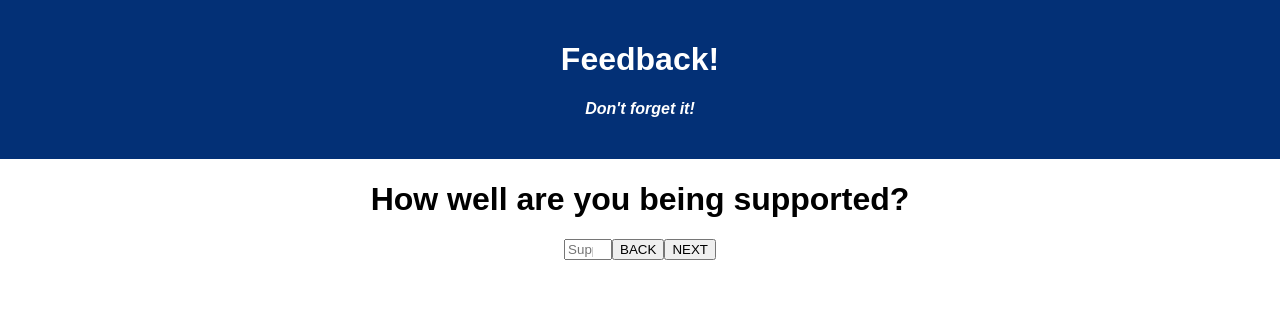
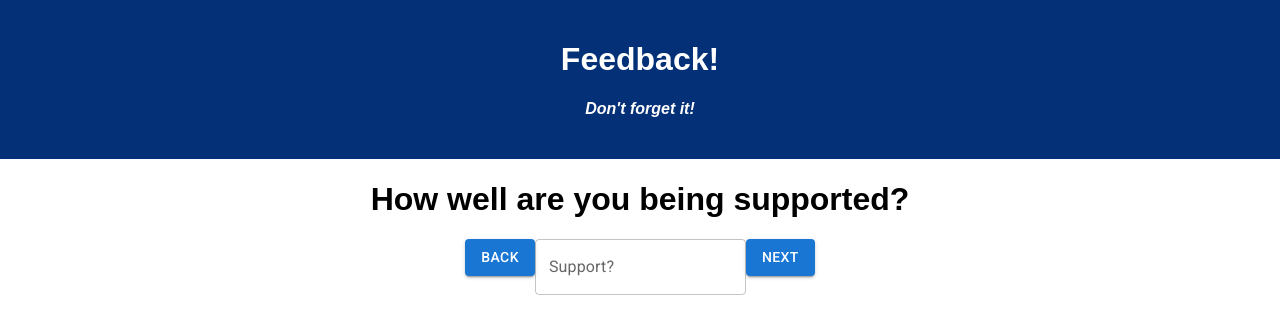
Before and after one commit to IsiahSmith/weekend-redux-feedback-loop, a React (Create React App) app: page /#/support in a window 1280 px wide. Shown: the top 334 px of the page. Built offline with nearby package versions, Linux system fonts and the light colour scheme.

Commit message:
added button and input css with mui

```diff
--- a/src/components/Comments/Comments.jsx
+++ b/src/components/Comments/Comments.jsx
@@ -2,6 +2,8 @@ import { useState } from 'react';
 import { useDispatch, useSelector } from 'react-redux';
 import { useHistory } from 'react-router-dom';
 import Header from '../Header/Header';
+import Button from '@mui/material/Button';
+import TextField from '@mui/material/TextField';
 
 function Comments() {
     const feedback = useSelector(store => store.feedbackReducer)
@@ -26,14 +28,17 @@ function Comments() {
         <>
             <Header />
             <h1>Any comments you want to leave?</h1>
-            <input
+            <Button variant="contained" color="primary" onClick={goBack}>BACK</Button>
+            <TextField
+                variant="outlined"
+                id="Outlined-basic"
+                color="primary"
                 type="text"
                 value={comments}
-                placeholder="Comments"
+                label="Comments"
                 onChange={(event) => setComments(event.target.value)}
             />
-            <button onClick={goBack}>BACK</button>
-            <button onClick={handleSubmit}>NEXT</button>
+            <Button variant="contained" color="primary" onClick={handleSubmit}>NEXT</Button>
         </>
     )
 }
--- a/src/components/Feeling/Feeling.jsx
+++ b/src/components/Feeling/Feeling.jsx
@@ -37,7 +37,6 @@ function Feeling() {
                 type="number"
                 max="5"
                 min="1"
-                required
                 value={feeling}
                 label="feeling?"
                 onChange={(event) => setFeeling(event.target.value)}
--- a/src/components/Review/Review.jsx
+++ b/src/components/Review/Review.jsx
@@ -1,6 +1,8 @@
 import { useSelector, useDispatch } from 'react-redux';
 import { useHistory } from 'react-router-dom';
 import axios from 'axios';
+import Button from '@mui/material/Button';
+import TextField from '@mui/material/TextField';
 
 function Review() {
     const feedback = useSelector(store => store.feedbackReducer)
@@ -35,8 +37,8 @@ function Review() {
             <h3>Support: {feedback.support}</h3>
             <h3>Comments: {feedback.comments}</h3>
         </div>
-        <button onClick={goBack}>BACK</button>
-        <button onClick={handleSubmit}>SUBMIT</button>
+        <Button variant="contained" color="primary" onClick={goBack}>BACK</Button>
+        <Button variant="contained" color="primary" onClick={handleSubmit}>SUBMIT</Button>
         </>
     )
 }
--- a/src/components/Submitted/Submitted.jsx
+++ b/src/components/Submitted/Submitted.jsx
@@ -1,4 +1,5 @@
 import { useHistory } from "react-router";
+import Button from '@mui/material/Button';
 
 function Submitted() {
     const history = useHistory();
@@ -12,7 +13,7 @@ function Submitted() {
             <header>Feedback!</header>
             <div>
                 <h1>Thank You!</h1>
-                <button onClick={handleSubmit}>Leave New Feedback</button>
+                <Button variant="contained" color="primary" onClick={handleSubmit}>Leave New Feedback</Button>
             </div>
         </>
     )
--- a/src/components/Support/Support.jsx
+++ b/src/components/Support/Support.jsx
@@ -2,6 +2,8 @@ import { useState } from 'react';
 import { useDispatch, useSelector } from 'react-redux';
 import { useHistory } from 'react-router-dom';
 import Header from '../Header/Header';
+import Button from '@mui/material/Button';
+import TextField from '@mui/material/TextField';
 
 function Support() {
     const feedback = useSelector(store => store.feedbackReducer)
@@ -32,16 +34,19 @@ function Support() {
         <>
             <Header />
             <h1>How well are you being supported?</h1>
-            <input
+            <Button variant="contained" color="primary" onClick={goBack}>BACK</Button>
+            <TextField
+                variant="outlined"
+                id="Outlined-basic"
+                color="primary"
                 type="number"
                 max="5"
                 min="1"
                 value={support}
-                placeholder="Support?"
+                label="Support?"
                 onChange={(event) => setSupport(event.target.value)}
             />
-            <button onClick={goBack}>BACK</button>
-            <button onClick={handleSubmit}>NEXT</button>
+            <Button variant="contained" color="primary" onClick={handleSubmit}>NEXT</Button>
         </>
     )
 }
--- a/src/components/Understanding/Understanding.jsx
+++ b/src/components/Understanding/Understanding.jsx
@@ -2,6 +2,8 @@ import { useState } from 'react';
 import { useDispatch, useSelector } from 'react-redux';
 import { useHistory } from 'react-router-dom';
 import Header from '../Header/Header';
+import Button from '@mui/material/Button';
+import TextField from '@mui/material/TextField';
 
 function Understanding() {
     const feedback = useSelector(store => store.feedbackReducer)
@@ -32,16 +34,19 @@ function Understanding() {
         <>
             <Header />
             <h1>How well are you understanding the content?</h1>
-            <input
+            <Button variant="contained" color="primary" onClick={goBack}>BACK</Button>
+            <TextField
+                variant="outlined"
+                id="Outlined-basic"
+                color="primary"
                 type="number"
                 max="5"
                 min="1"
                 value={understanding}
-                placeholder="understanding?"
+                label="understanding?"
                 onChange={(event) => setUnderstanding(event.target.value)}
             />
-            <button onClick={goBack}>BACK</button>
-            <button onClick={handleSubmit}>NEXT</button>
+            <Button variant="contained" color="primary" onClick={handleSubmit}>NEXT</Button>
         </>
     )
 }
```
